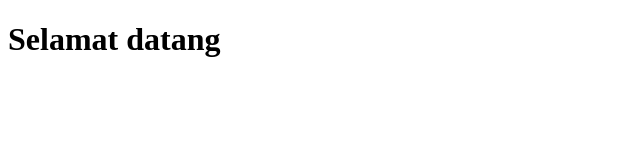
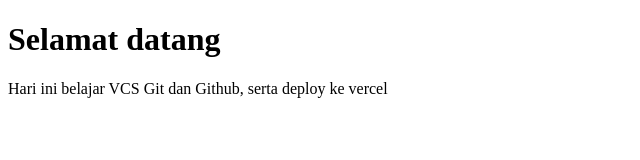
Before and after one commit to danielmido/2327240038-danielmido-si4a-paw-1, a plain HTML site: page index.html in a window 1280 px wide. Shown: the whole page, without its empty margins (0-640 px from the left). Drawn offline with Linux system fonts and the light colour scheme.

Commit message:
perubahan

```diff
--- a/index.html
+++ b/index.html
@@ -9,6 +9,7 @@
 
 <body>
   <h1>Selamat datang</h1>
+  <p>Hari ini belajar VCS Git dan Github, serta deploy ke vercel</p>
 </body>
 
 </html>
```
